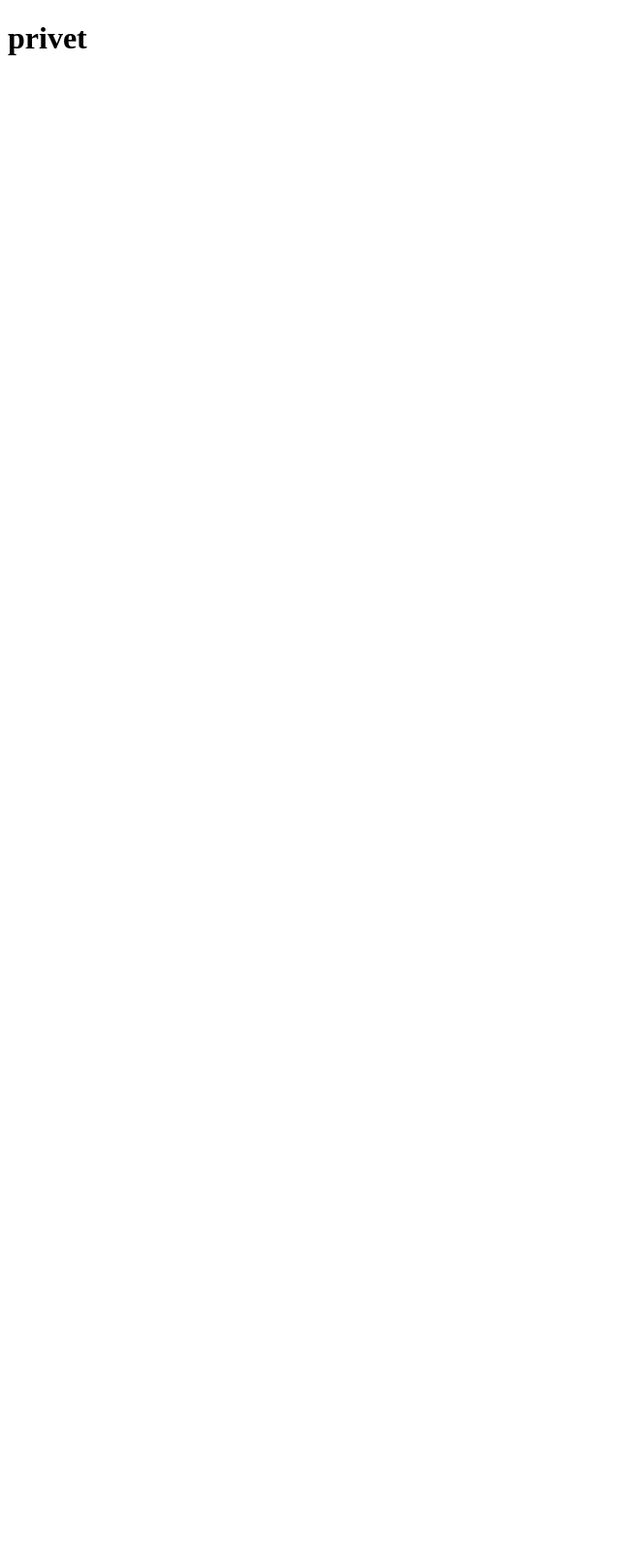
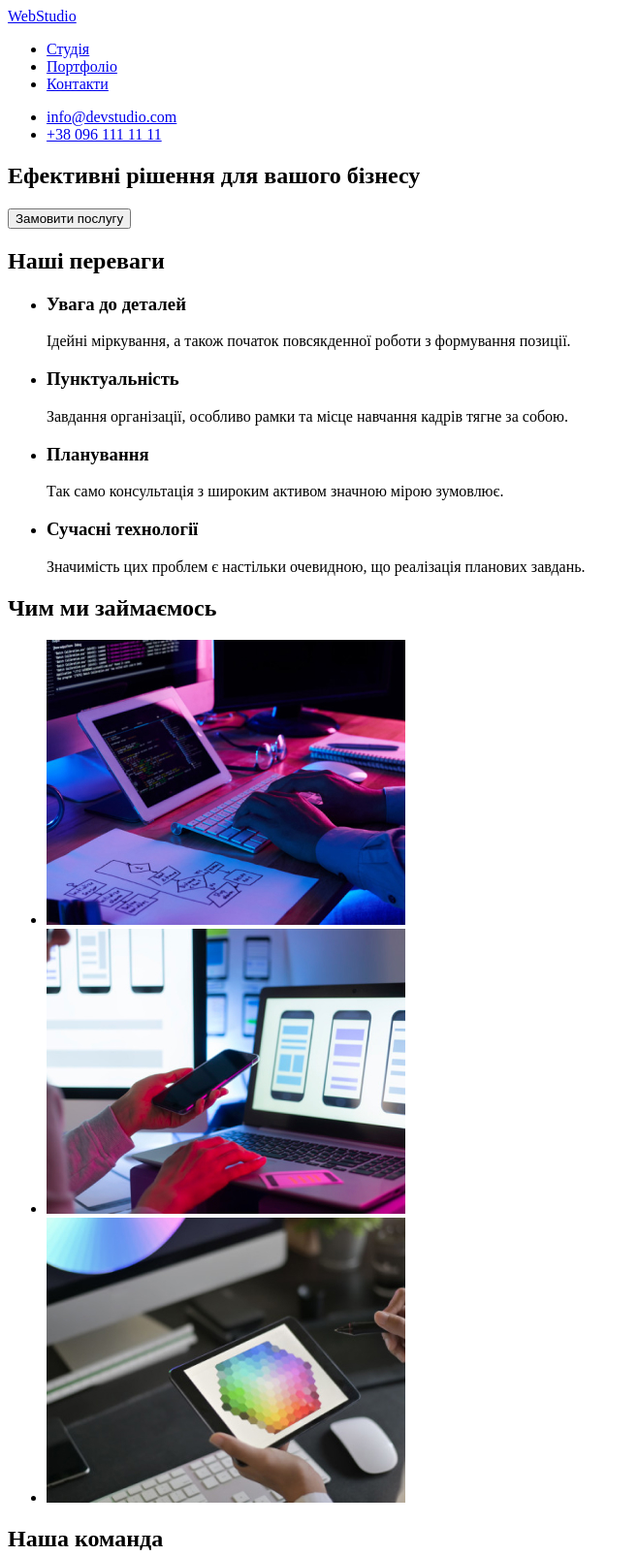
Before and after one commit to VitaliyFialko/goit-markup-hw-01, a plain HTML site: page index.html in a window 1280 px wide. Shown: the top 1605 px of the page at 97% size, without its empty margins (0-658 px from the left). Before the commit the page ends 800 px from the top, so only its background shows below. Drawn offline with Linux system fonts and the light colour scheme.

Commit message:
requared

```diff
--- a/index.html
+++ b/index.html
@@ -1,12 +1,95 @@
 <!DOCTYPE html>
-<html lang="en">
+<html lang="uk">
 <head>
    <meta charset="UTF-8">
    <meta http-equiv="X-UA-Compatible" content="IE=edge">
    <meta name="viewport" content="width=device-width, initial-scale=1.0">
-   <title>Document</title>
+   <title>WebStudio</title>
 </head>
 <body>
-   <h1>privet</h1>
+   <header>
+      <a href="/">WebStudio</a>
+      <nav>
+         <ul>
+            <li><a href="/студія">Студія</a></li>
+            <li><a href="/портфоліо">Портфоліо</a></li>
+            <li><a href="/контакти">Контакти</a></li>
+         </ul>
+      </nav>
+         <ul>
+            <li>  <a href="mailto:info@devstudio.com">info@devstudio.com</a></li>
+            <li>  <a href="tel:+380961111111">+38 096 111 11 11</a> </li>
+         </ul>
+   </header>
+   <main>
+      <section>
+         <h1>Ефективні рішення для вашого бізнесу</h1>
+         <button type="button">Замовити послугу</button>
+      </section>
+      <section>
+         <h2> Наші переваги</h2>
+         <ul>
+            <li>
+               <h3>Увага до деталей</h3>
+               <p>Ідейні міркування, а також початок повсякденної роботи з формування позиції.</p>
+            </li>
+            <li>
+               <h3>Пунктуальність</h3>
+               <p>Завдання організації, особливо рамки та місце навчання кадрів тягне за собою.</p>
+            </li>
+            <li>
+               <h3>Планування</h3>
+               <p>Так само консультація з широким активом значною мірою зумовлює.</p>
+            </li>
+            <li>
+               <h3>Сучасні технології</h3>
+               <p>Значимість цих проблем є настільки очевидною, що реалізація планових завдань.</p>
+            </li>
+         </ul>
+      </section>
+      <section>
+         <h2>Чим ми займаємось</h2>
+         <ul>
+            <li> <img src="./images/box1.jpg" alt="десктопні додатки" width="370"> </li>
+            <li><img src="./images/box2.jpg" alt="мобільні додатки" width="370"></li>
+            <li><img src="./images/box3.jpg" alt=" дизайнерські рішення" width="370"></li>
+         </ul>
+      </section>
+      <section>
+         <h2>Наша команда</h2>
+         <ul>
+            <li>
+               <img src="./images/img1.jpg" alt="ігор демяненко" width="270">
+               <h3>Ігор Дем'яненко</h3>
+               <p>Product Designer</p>
+            </li>
+            <li>
+               <img src="./images/img2.jpg" alt="ольга репіна" width="270">
+               <h3>Ольга Репіна</h3>
+               <p>Frontend Developer</p>
+            </li>
+            <li>
+               <img src="./images/img3.jpg" alt="микола тарасов" width="270">
+               <h3>Микола Тарасов</h3>
+               <p>Marketing</p>
+            </li>
+            <li>
+               <img src="./images/img4.jpg" alt="михайло єрмаков" width="270">
+               <h3>Михайло Єрмаков</h3>
+               <p>UI Designer</p>
+            </li>
+         </ul>
+      </section>
+      </main>
+      <footer>
+         <a href="/">WebStudio</a>
+         <address>
+            <ul>
+               <li> <a href="https://goo.gl/maps/4EyUpNPc1M4XpFM67">м. Київ, пр-т Лесі Українки, 26</a></li>
+               <li> <a href="mailto:info@devstudio.com">info@devstudio.com</a></li>
+               <li><a href="tel:+380961111111">+38 096 111 11 11</a></li>
+            </ul>
+         </address>
+      </footer>
 </body>
 </html>
```
Also changed, not shown: images/box1.jpg (added), images/box2.jpg (added), images/box3.jpg (added), images/img1.jpg (added), images/img2.jpg (added), images/img3.jpg (added), images/img4.jpg (added).
